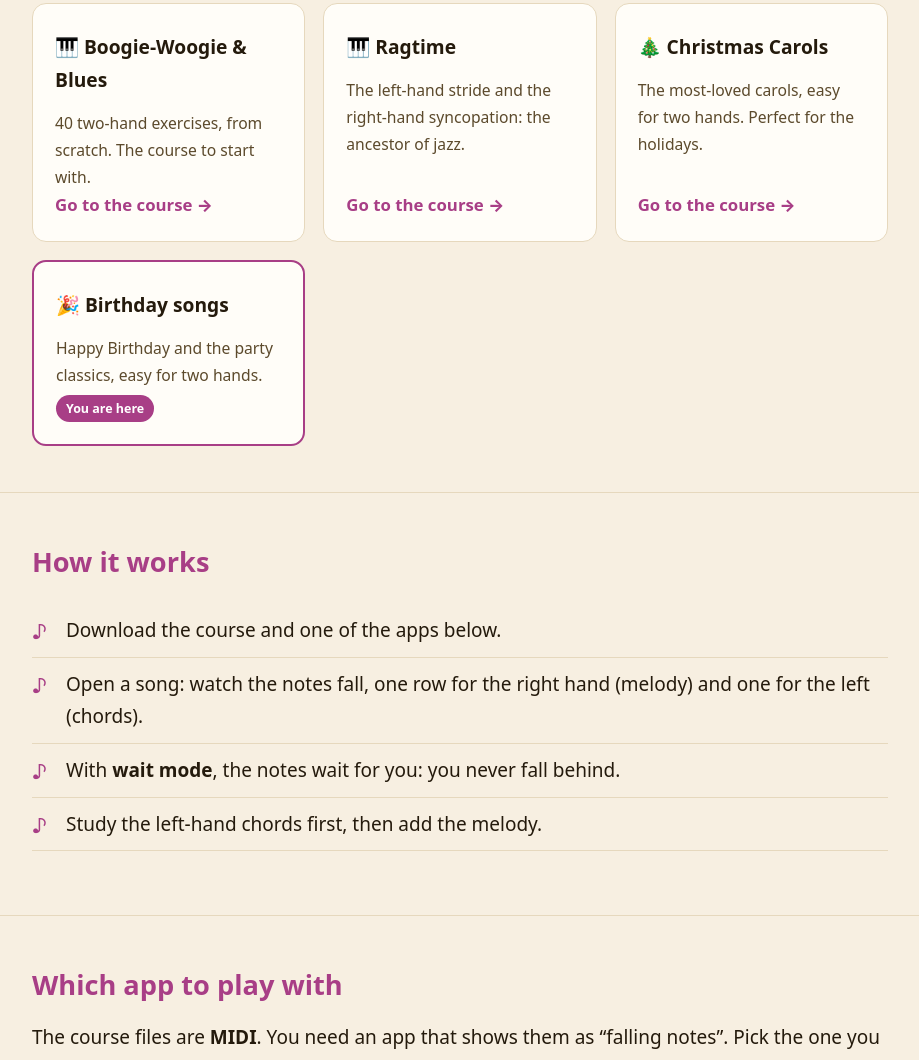
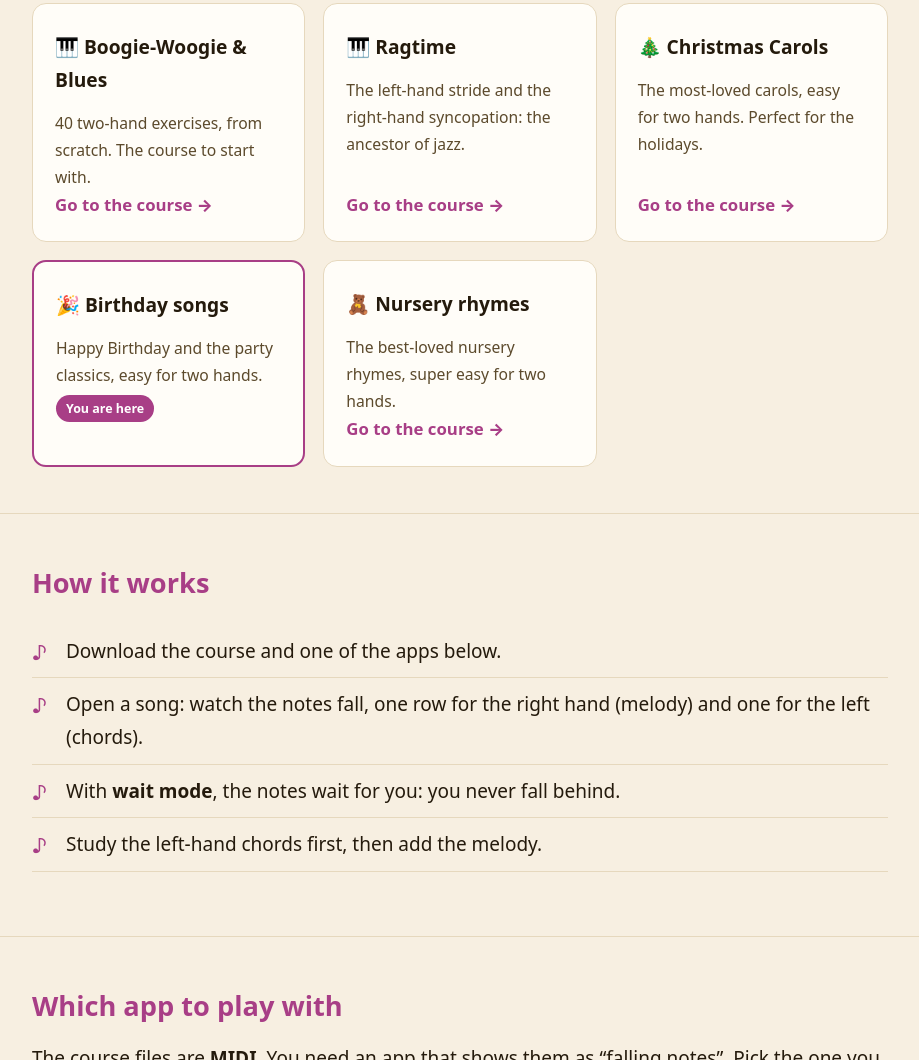
Before and after one commit to Marinovinc/corso-piano-compleanni, a plain HTML site: page en.html in a window 1280 px wide. Shown: the part 1372-2432 px from the top of the page, without its empty margins (180-1099 px from the left). Drawn offline with Linux system fonts and the light colour scheme.

Commit message:
Vetrina: aggiunge corso Canzoncine per bambini
Co-Authored-By: Claude Opus 4.8 <noreply@anthropic.com>

```diff
--- a/en.html
+++ b/en.html
@@ -131,6 +131,11 @@
         <p>Happy Birthday and the party classics, easy for two hands.</p>
         <span class="tag">You are here</span>
       </div>
+      <div class="card">
+        <h3>&#129528; Nursery rhymes</h3>
+        <p>The best-loved nursery rhymes, super easy for two hands.</p>
+        <a class="go" href="https://marinovinc.github.io/corso-piano-bambini/en.html">Go to the course &rarr;</a>
+      </div>
     </div>
   </div>
 </section>
```
Also changed, not shown: index.html (+5 -0 lines).
